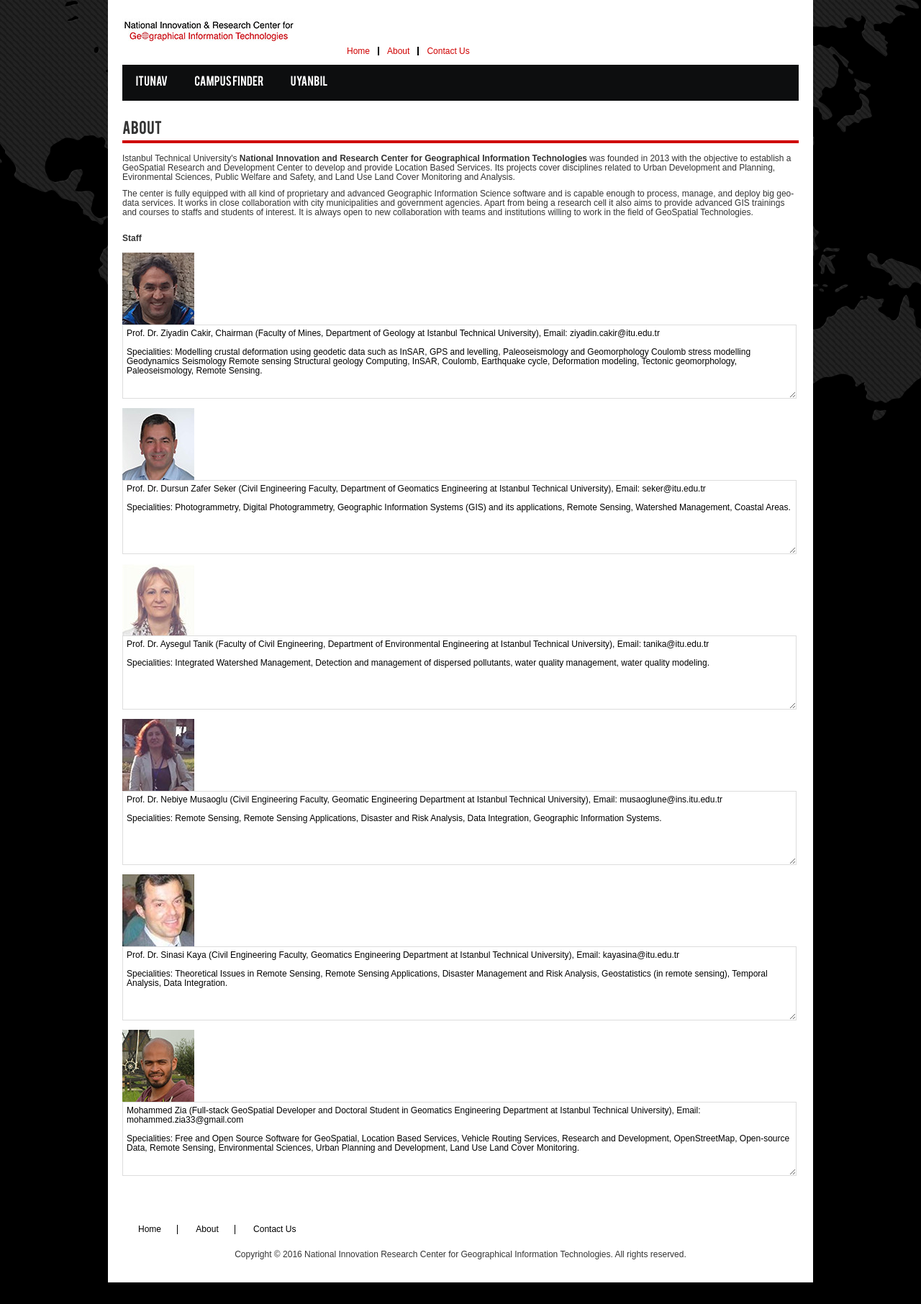
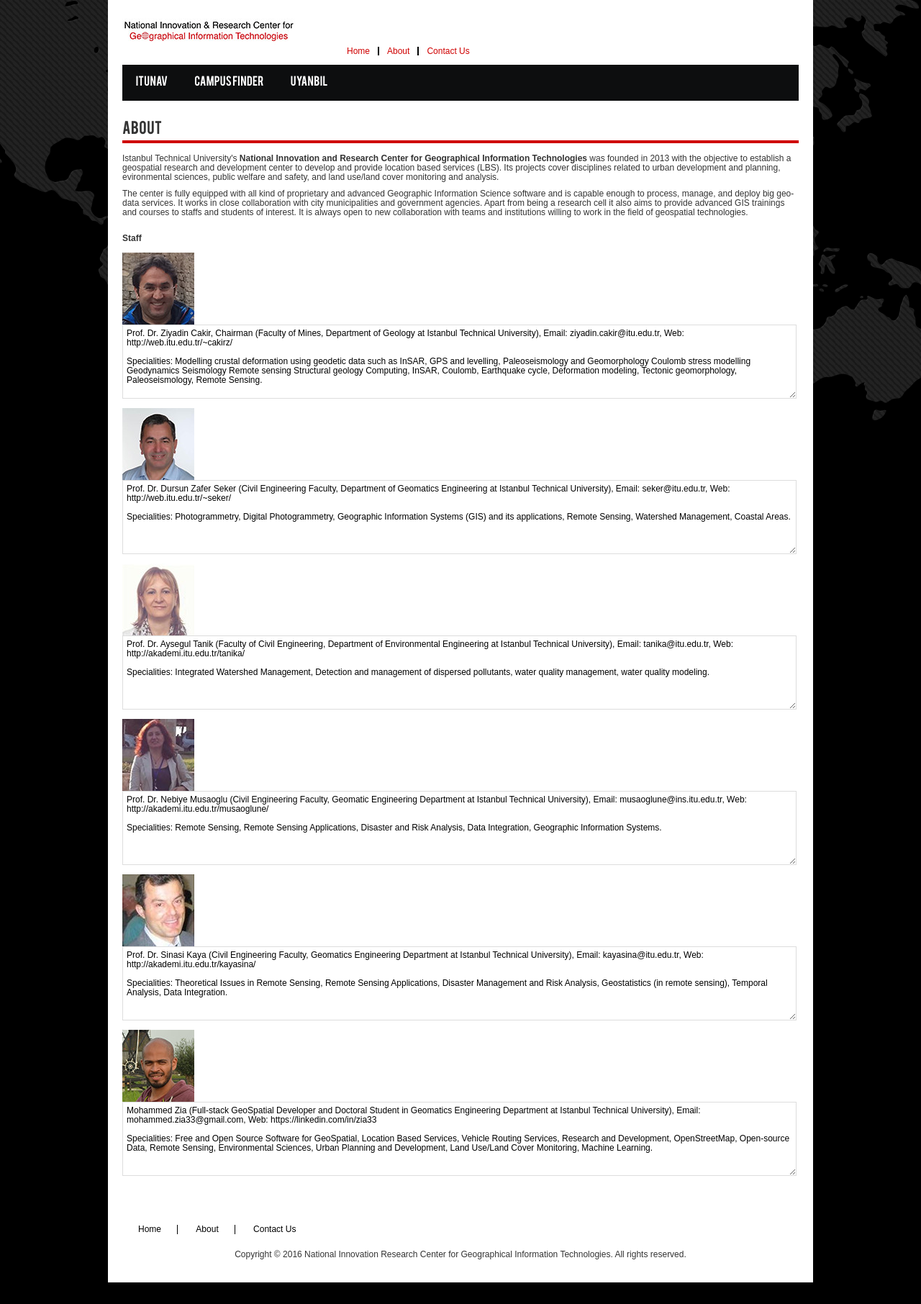
Before and after one commit to Zia-/cbs.itu.edu.tr, a plain HTML site: page about.html in a window 1280 px wide. Shown: the part 45-1857 px from the top of the page at 72% size. Drawn offline with Linux system fonts and the light colour scheme.

Commit message:
modified

```diff
--- a/about.html
+++ b/about.html
@@ -70,60 +70,60 @@
           <div class="single_left_coloum_wrapper">
             <h2 class="title">About</h2>
             <p  style="padding-left: 10px;">Istanbul Technical University's <b>National Innovation and Research Center for
-              Geographical Information Technologies</b> was founded in 2013 with the objective to establish a GeoSpatial
-              Research and Development Center to develop and provide Location Based Services. Its projects cover
-              disciplines related to Urban Development and Planning, Evironmental Sciences, Public Welfare and Safety, and Land
-              Use Land Cover Monitoring and Analysis.</p>
+              Geographical Information Technologies</b> was founded in 2013 with the objective to establish a geospatial
+              research and development center to develop and provide location based services (LBS). Its projects cover
+              disciplines related to urban development and planning, evironmental sciences, public welfare and safety, and land
+              use/land cover monitoring and analysis.</p>
 
             <p  style="padding-left: 10px;">The center is fully equipped with all kind of proprietary and advanced Geographic Information
               Science software and is capable enough to process, manage, and deploy big geo-data services. It works in close
               collaboration with city municipalities and government agencies. Apart from being a research cell it also aims
               to provide advanced GIS trainings and courses to staffs and students of interest. It is always open to new collaboration
-              with teams and institutions willing to work in the field of GeoSpatial Technologies.</p>
+              with teams and institutions willing to work in the field of geospatial technologies.</p>
 
             <br>
             <ul id="nav" style="padding-left: 10px;">
               <li><b>Staff</b></li>
               <br>
               <li><img src="images/staff/ziyadincakir.jpg" alt=""/>
-                <textarea rows="7" cols="130">Prof. Dr. Ziyadin Cakir, Chairman (Faculty of Mines, Department of Geology at Istanbul Technical University), Email: ziyadin.cakir@itu.edu.tr
+                <textarea rows="7" cols="130">Prof. Dr. Ziyadin Cakir, Chairman (Faculty of Mines, Department of Geology at Istanbul Technical University), Email: ziyadin.cakir@itu.edu.tr, Web: http://web.itu.edu.tr/~cakirz/
 
 Specialities: Modelling crustal deformation using geodetic data such as InSAR, GPS and levelling, Paleoseismology and Geomorphology Coulomb stress modelling Geodynamics Seismology Remote sensing Structural geology Computing, InSAR, Coulomb, Earthquake cycle, Deformation modeling, Tectonic geomorphology, Paleoseismology, Remote Sensing.
                 </textarea>
               </li>
               <br>
               <li><img src="images/staff/dursunseker.jpg" alt=""/>
-                <textarea rows="7" cols="130">Prof. Dr. Dursun Zafer Seker (Civil Engineering Faculty, Department of Geomatics Engineering at Istanbul Technical University), Email: seker@itu.edu.tr
+                <textarea rows="7" cols="130">Prof. Dr. Dursun Zafer Seker (Civil Engineering Faculty, Department of Geomatics Engineering at Istanbul Technical University), Email: seker@itu.edu.tr, Web: http://web.itu.edu.tr/~seker/
 
 Specialities: Photogrammetry, Digital Photogrammetry, Geographic Information Systems (GIS) and its applications, Remote Sensing, Watershed Management, Coastal Areas.
                 </textarea>
               </li>
               <br>
               <li><img src="images/staff/aysegultanik.jpg" alt=""/>
-                <textarea rows="7" cols="130">Prof. Dr. Aysegul Tanik (Faculty of Civil Engineering, Department of Environmental Engineering at Istanbul Technical University), Email: tanika@itu.edu.tr
+                <textarea rows="7" cols="130">Prof. Dr. Aysegul Tanik (Faculty of Civil Engineering, Department of Environmental Engineering at Istanbul Technical University), Email: tanika@itu.edu.tr, Web: http://akademi.itu.edu.tr/tanika/
 
 Specialities: Integrated Watershed Management, Detection and management of dispersed pollutants, water quality management, water quality modeling.
                 </textarea>
               </li>
               <br>
               <li><img src="images/staff/nebiyemusaoglu.jpg" alt=""/>
-                <textarea rows="7" cols="130">Prof. Dr. Nebiye Musaoglu (Civil Engineering Faculty, Geomatic Engineering Department at Istanbul Technical University), Email: musaoglune@ins.itu.edu.tr
+                <textarea rows="7" cols="130">Prof. Dr. Nebiye Musaoglu (Civil Engineering Faculty, Geomatic Engineering Department at Istanbul Technical University), Email: musaoglune@ins.itu.edu.tr, Web: http://akademi.itu.edu.tr/musaoglune/
 
 Specialities: Remote Sensing, Remote Sensing Applications, Disaster and Risk Analysis, Data Integration, Geographic Information Systems.
                 </textarea>
               </li>
               <br>
               <li><img src="images/staff/sinasikaya.jpg" alt=""/>
-                <textarea rows="7" cols="130">Prof. Dr. Sinasi Kaya (Civil Engineering Faculty, Geomatics Engineering Department at Istanbul Technical University), Email: kayasina@itu.edu.tr
+                <textarea rows="7" cols="130">Prof. Dr. Sinasi Kaya (Civil Engineering Faculty, Geomatics Engineering Department at Istanbul Technical University), Email: kayasina@itu.edu.tr, Web: http://akademi.itu.edu.tr/kayasina/
 
 Specialities: Theoretical Issues in Remote Sensing, Remote Sensing Applications, Disaster Management and Risk Analysis, Geostatistics (in remote sensing), Temporal Analysis, Data Integration.
                 </textarea>
               </li>
               <br>
               <li><img src="images/staff/zia.jpg" alt=""/>
-                <textarea rows="7" cols="130">Mohammed Zia (Full-stack GeoSpatial Developer and Doctoral Student in Geomatics Engineering Department at Istanbul Technical University), Email: mohammed.zia33@gmail.com
+                <textarea rows="7" cols="130">Mohammed Zia (Full-stack GeoSpatial Developer and Doctoral Student in Geomatics Engineering Department at Istanbul Technical University), Email: mohammed.zia33@gmail.com, Web: https://linkedin.com/in/zia33
 
-Specialities: Free and Open Source Software for GeoSpatial, Location Based Services, Vehicle Routing Services, Research and Development, OpenStreetMap, Open-source Data, Remote Sensing, Environmental Sciences, Urban Planning and Development, Land Use Land Cover Monitoring.
+Specialities: Free and Open Source Software for GeoSpatial, Location Based Services, Vehicle Routing Services, Research and Development, OpenStreetMap, Open-source Data, Remote Sensing, Environmental Sciences, Urban Planning and Development, Land Use/Land Cover Monitoring, Machine Learning.
                 </textarea>
               </li>
               <br>
```
Also changed, not shown: geoliterature.html (+18 -0 lines), index.html (+6 -4 lines).
